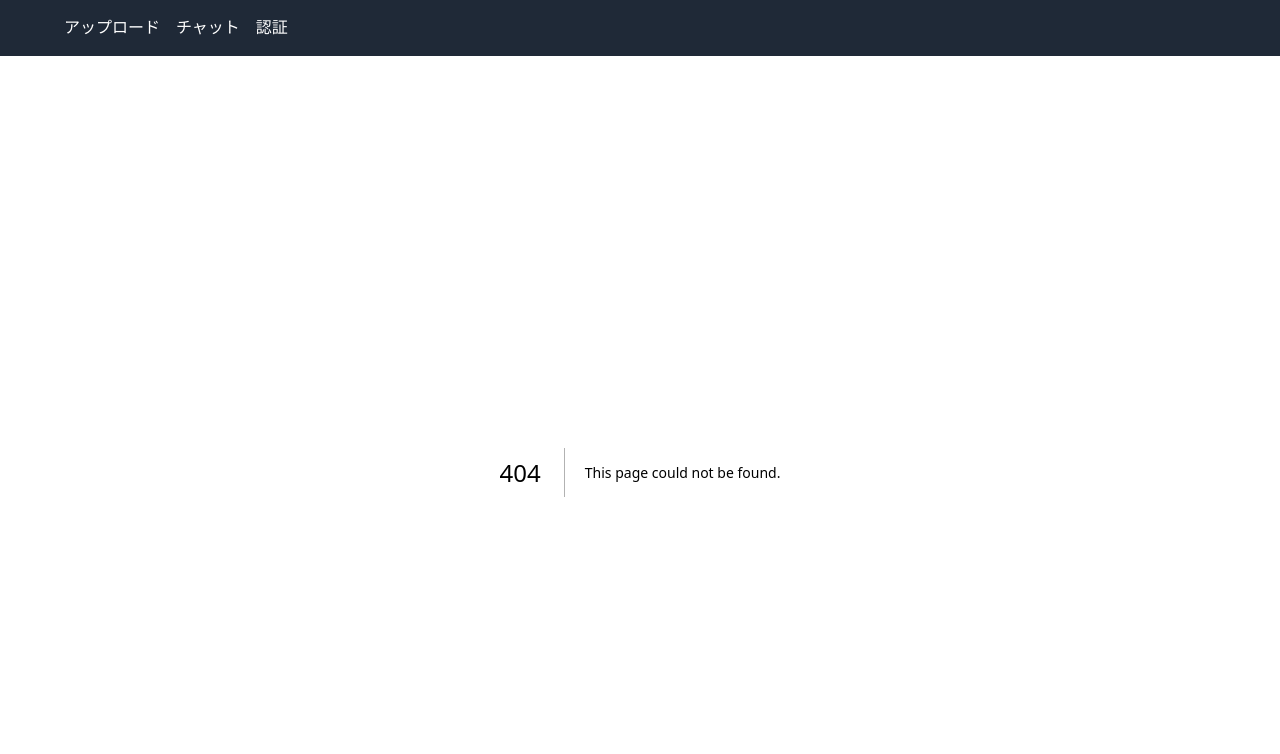
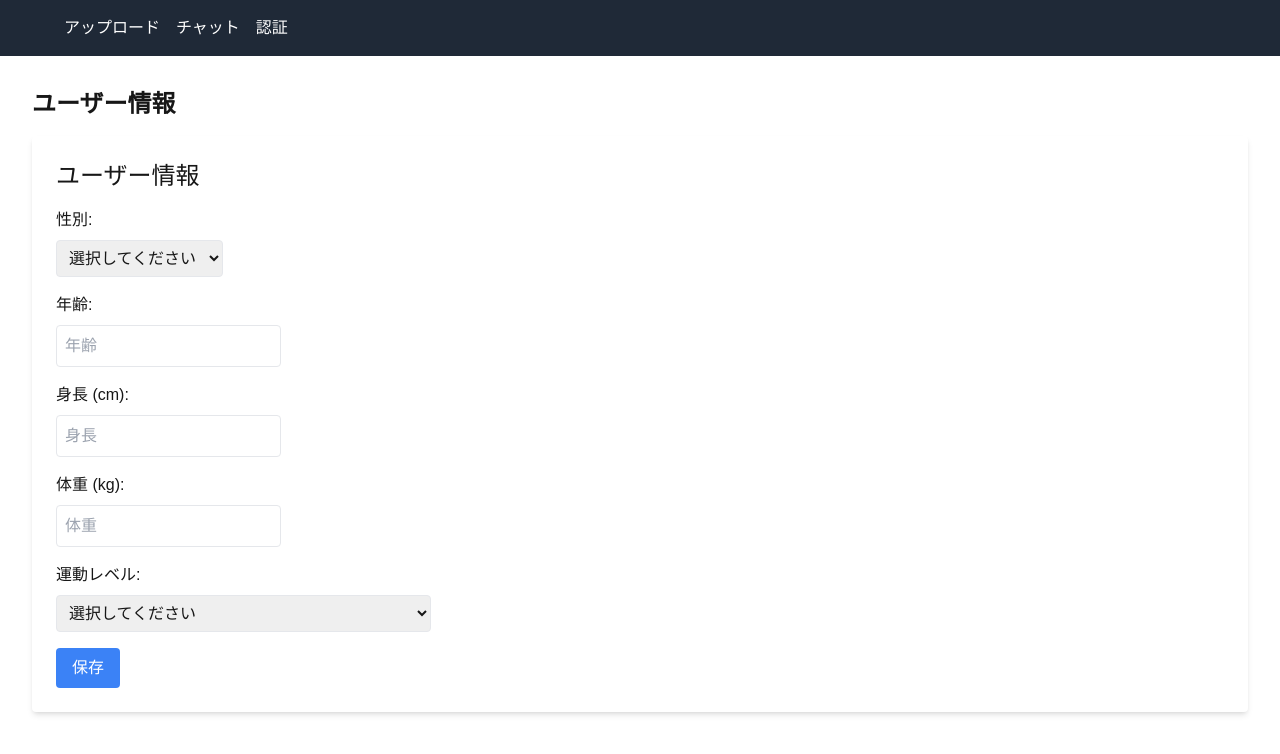
Before and after one commit to yoshinori77/nutrisnap-ai, a Next.js app: page /profile in a window 1280 px wide. Before the commit this address had no page. Shown: the top 754 px of the page. Built offline with nearby package versions, Linux system fonts and the light colour scheme; no server answers.

Commit message:
✨ Add user profile form and profile page for user information management

```diff
--- /dev/null
+++ b/src/app/components/UserProfileForm.tsx
@@ -0,0 +1,91 @@
+"use client";
+
+import { useState } from "react";
+
+export default function UserProfileForm({ onSave }: { onSave: (data: UserProfile) => void }) {
+  const [gender, setGender] = useState<string>("");
+  const [age, setAge] = useState<number | "">("");
+  const [height, setHeight] = useState<number | "">("");
+  const [weight, setWeight] = useState<number | "">("");
+  const [activityFactor, setActivityFactor] = useState<number | "">("");
+
+  const handleSubmit = (e: React.FormEvent) => {
+    e.preventDefault();
+    onSave({
+      gender,
+      age: Number(age),
+      height: Number(height),
+      weight: Number(weight),
+      activity_factor: Number(activityFactor),
+    });
+  };
+
+  return (
+    <form onSubmit={handleSubmit} className="bg-white p-6 rounded shadow-md">
+      <h1 className="text-2xl mb-4">ユーザー情報</h1>
+      <div>
+        <label className="block mb-2">性別:</label>
+        <select value={gender} onChange={(e) => setGender(e.target.value)} className="border rounded p-2 mb-4">
+          <option value="">選択してください</option>
+          <option value="男性">男性</option>
+          <option value="女性">女性</option>
+        </select>
+      </div>
+      <div>
+        <label className="block mb-2">年齢:</label>
+        <input
+          type="number"
+          value={age}
+          onChange={(e) => setAge(e.target.value)}
+          className="border rounded p-2 mb-4"
+          placeholder="年齢"
+          min="0"
+        />
+      </div>
+      <div>
+        <label className="block mb-2">身長 (cm):</label>
+        <input
+          type="number"
+          value={height}
+          onChange={(e) => setHeight(e.target.value)}
+          className="border rounded p-2 mb-4"
+          placeholder="身長"
+          min="0"
+        />
+      </div>
+      <div>
+        <label className="block mb-2">体重 (kg):</label>
+        <input
+          type="number"
+          value={weight}
+          onChange={(e) => setWeight(e.target.value)}
+          className="border rounded p-2 mb-4"
+          placeholder="体重"
+          min="0"
+        />
+      </div>
+      <div>
+        <label className="block mb-2">運動レベル:</label>
+        <select value={activityFactor} onChange={(e) => setActivityFactor(Number(e.target.value))} className="border rounded p-2 mb-4">
+          <option value="">選択してください</option>
+          <option value={1.2}>ほとんど運動しない</option>
+          <option value={1.375}>軽い運動（週1-3日）</option>
+          <option value={1.55}>中程度の運動（週3-5日）</option>
+          <option value={1.725}>激しい運動（週6-7日）</option>
+          <option value={1.9}>非常に激しい運動（肉体労働やトレーニング）</option>
+        </select>
+      </div>
+      <button type="submit" className="bg-blue-500 text-white px-4 py-2 rounded">
+        保存
+      </button>
+    </form>
+  );
+}
+
+interface UserProfile {
+  gender: string;
+  age: number;
+  height: number;
+  weight: number;
+  activity_factor: number;
+}
--- /dev/null
+++ b/src/app/profile/page.tsx
@@ -0,0 +1,59 @@
+"use client";
+
+import UserProfileForm from "../components/UserProfileForm";
+import { useEffect, useState } from "react";
+
+export default function ProfilePage() {
+  const [userProfile, setUserProfile] = useState<UserProfile | null>(null);
+
+  const handleUserProfileSave = async (data: UserProfile) => {
+    const res = await fetch("/api/user/profile", {
+      method: "PUT",
+      headers: {
+        "Content-Type": "application/json",
+      },
+      body: JSON.stringify(data),
+    });
+    if (res.ok) {
+      setUserProfile(data);
+    } else {
+      alert("ユーザープロファイルの保存に失敗しました");
+    }
+  };
+
+  useEffect(() => {
+    const fetchUserProfile = async () => {
+      const res = await fetch("/api/user/profile");
+      if (res.ok) {
+        const profile = await res.json();
+        setUserProfile(profile);
+      }
+    };
+    fetchUserProfile();
+  }, []);
+
+  return (
+    <div className="p-4">
+      <h1 className="text-2xl font-bold mb-4">ユーザー情報</h1>
+      <UserProfileForm onSave={handleUserProfileSave} />
+      {userProfile && (
+        <div>
+          <h2>保存されたプロフィール:</h2>
+          <p>性別: {userProfile.gender}</p>
+          <p>年齢: {userProfile.age}</p>
+          <p>身長: {userProfile.height} cm</p>
+          <p>体重: {userProfile.weight} kg</p>
+          <p>活動係数: {userProfile.activity_factor}</p>
+        </div>
+      )}
+    </div>
+  );
+}
+
+interface UserProfile {
+  gender: string;
+  age: number;
+  height: number;
+  weight: number;
+  activity_factor: number;
+}
```
